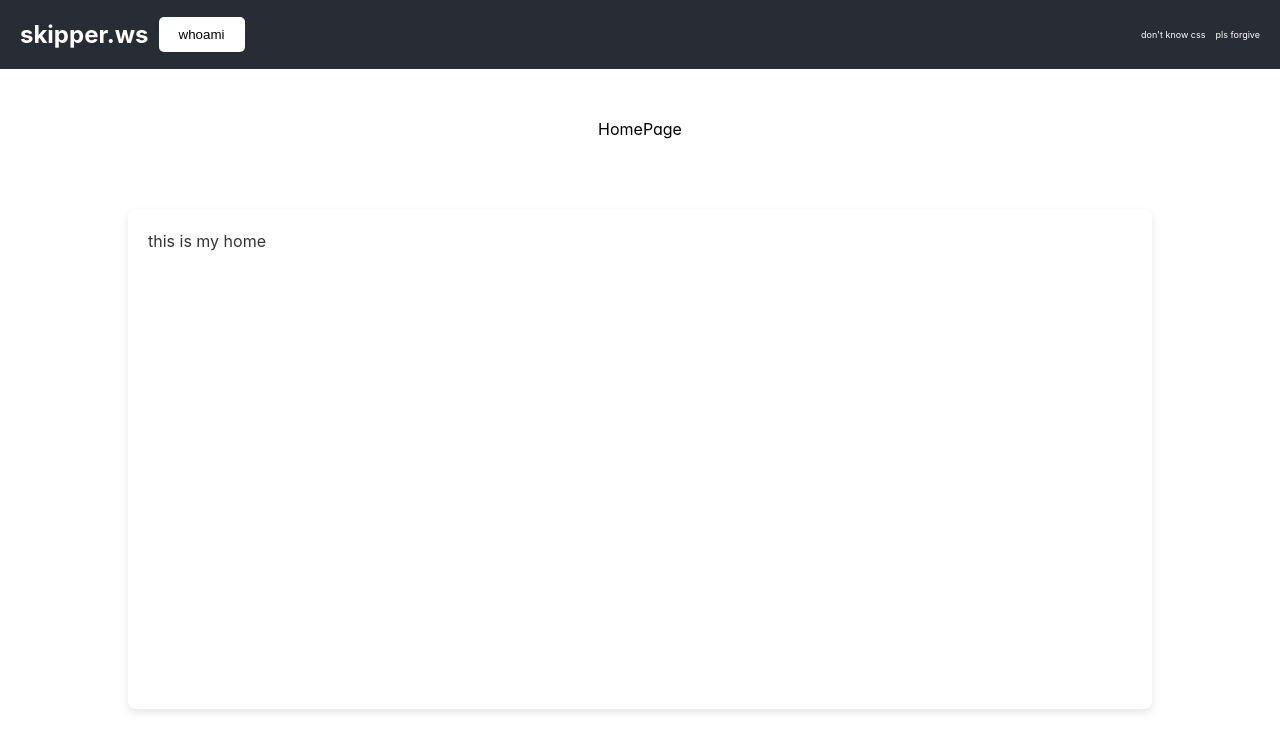
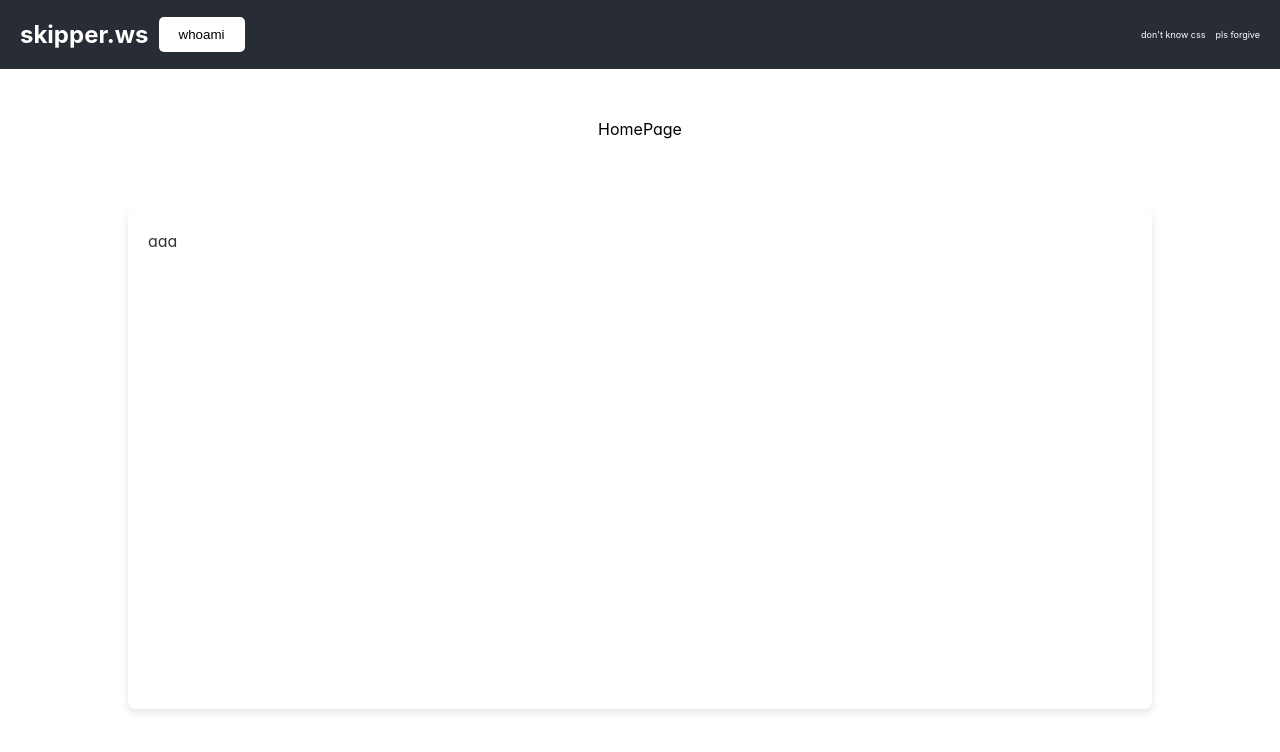
Before and after one commit to Skipperia/ts-node-template, a React (Create React App) app in the folder client/: page / in a window 1280 px wide. Shown: the top 752 px of the page. Built offline with nearby package versions, Linux system fonts and the light colour scheme.

Commit message:
minor changes and moved proxy

```diff
--- a/client/package.json
+++ b/client/package.json
@@ -2,6 +2,7 @@
   "name": "client",
   "version": "0.1.0",
   "private": true,
+  "proxy": "http://localhost:5000",
   "dependencies": {
     "@testing-library/jest-dom": "^5.17.0",
     "@testing-library/react": "^13.4.0",
--- a/client/src/components/PageContent/PageContent.tsx
+++ b/client/src/components/PageContent/PageContent.tsx
@@ -1,4 +1,4 @@
-import React from "react";
+import React, { useEffect, useState } from "react";
 import CoolPageTitle from "../CoolPageTitle/CoolPageTitle";
 import '../styles/pagecontent.css';
 
--- a/client/src/index.tsx
+++ b/client/src/index.tsx
@@ -11,9 +11,7 @@ const root = ReactDOM.createRoot(
   document.getElementById('root') as HTMLElement
 );
 root.render(
-  <React.StrictMode>
-    <App/>
-  </React.StrictMode>
+  <App />
 );
 
 // If you want to start measuring performance in your app, pass a function
--- a/client/src/pages/HomePage.tsx
+++ b/client/src/pages/HomePage.tsx
@@ -1,9 +1,11 @@
-import React from 'react';
+import React, { useState } from 'react';
 import PageContent from '../components/PageContent/PageContent';
 
 const HomePage: React.FC = () => {
+  const pageContent = "aaa";
+
   return (<div>
-    <PageContent pageTitle={"HomePage"} pageContent='this is my home ' />
+    <PageContent pageTitle={"HomePage"} pageContent={pageContent} />
   </div>);
 }
 
--- a/package.json
+++ b/package.json
@@ -10,7 +10,6 @@
     "lint": "eslint . --ext .ts"
   },
   "keywords": [],
-  "proxy": "http://localhost:5000",
   "author": "",
   "license": "ISC",
   "devDependencies": {
```
